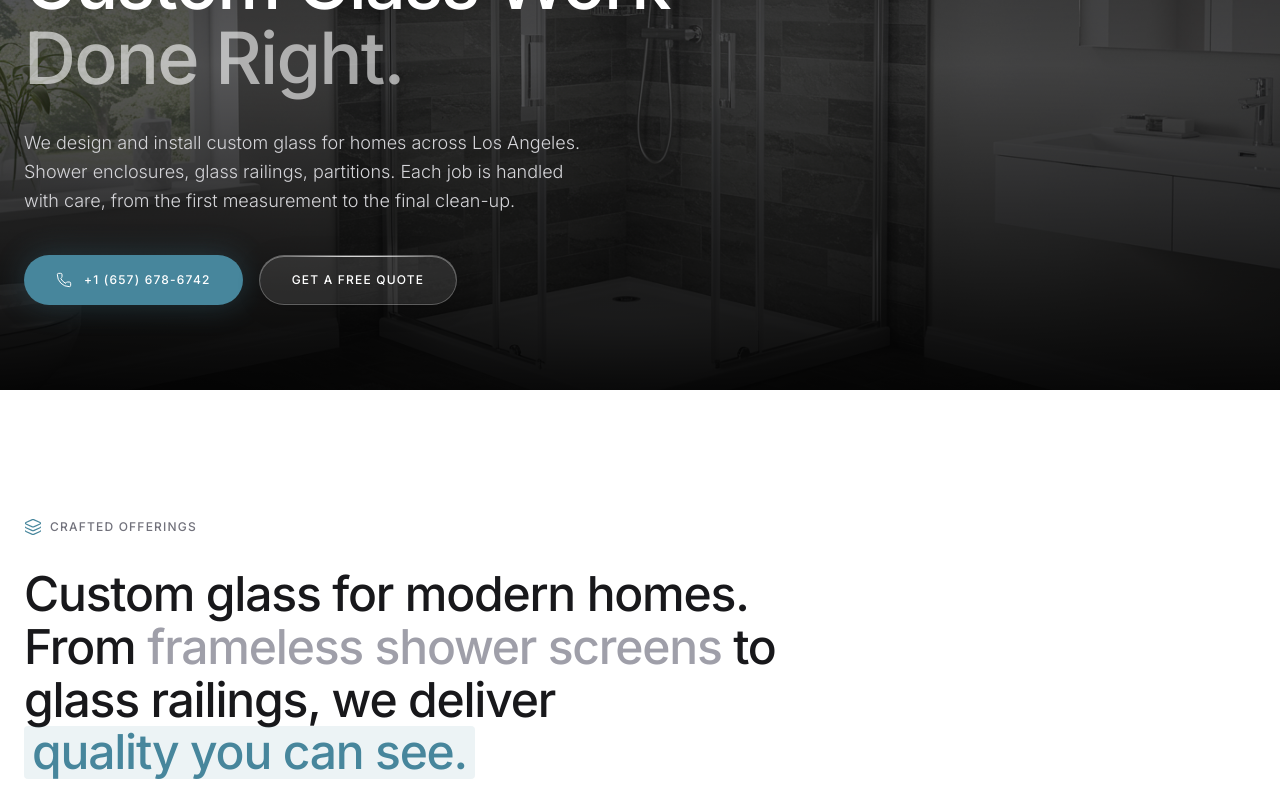
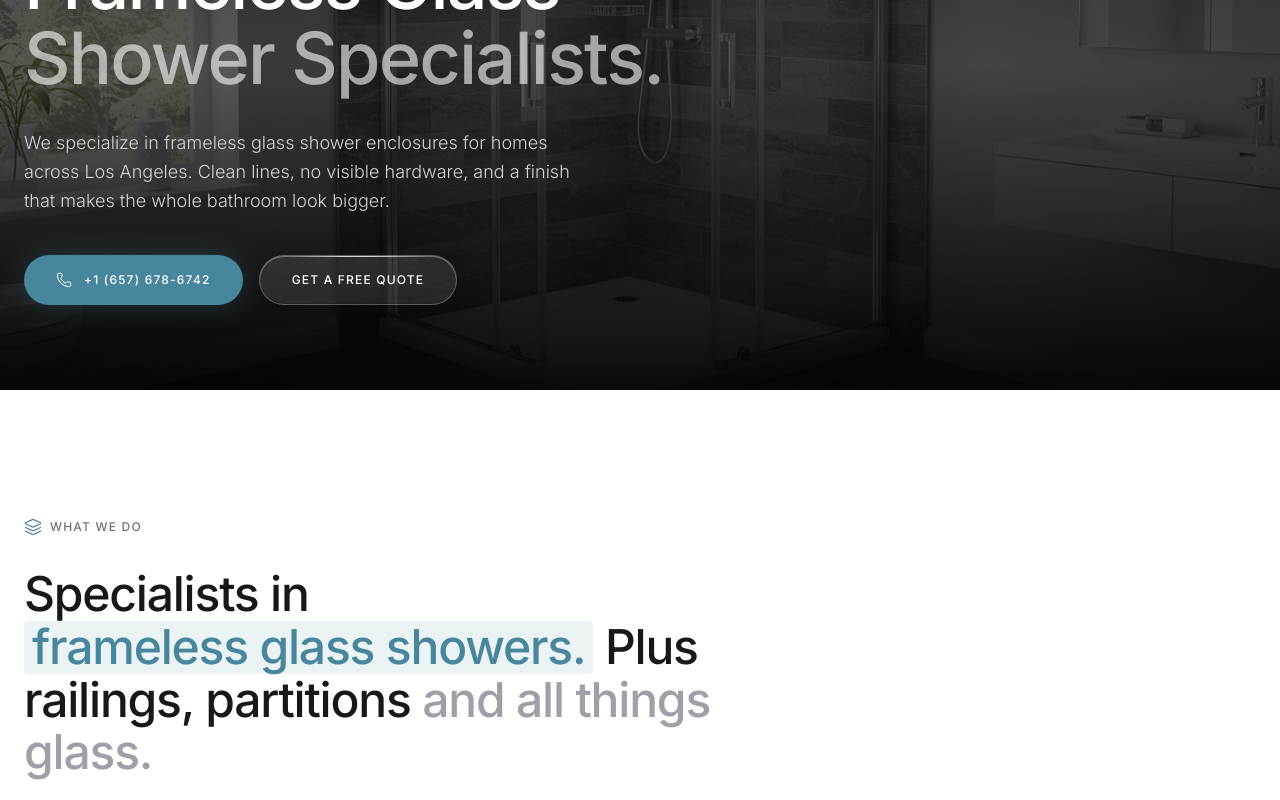
Before and after one commit to gabrieloevangelista/glass, a Next.js app: page / in a window 1280 px wide. Shown: the part 260-1060 px from the top of the page. Built offline with nearby package versions, Linux system fonts and the light colour scheme.

Commit message:
feat: add Hero and Services components to landing page

```diff
--- a/src/components/Hero.tsx
+++ b/src/components/Hero.tsx
@@ -24,11 +24,11 @@ export default function Hero() {
               <span className="text-xs font-medium tracking-widest uppercase">Los Angeles · Beverly Hills · Malibu</span>
             </div>
           <h1 className="text-4xl md:text-7xl font-medium text-white tracking-tight leading-[1.05] mb-8 animate-on-scroll">
-            Custom Glass Work <br />
-            <span className="text-white/60">Done Right.</span>
+            Frameless Glass <br />
+            <span className="text-white/60">Shower Specialists.</span>
           </h1>
           <p className="text-lg text-zinc-300 max-w-xl font-light leading-relaxed animate-on-scroll">
-            We design and install custom glass for homes across Los Angeles. Shower enclosures, glass railings, partitions. Each job is handled with care, from the first measurement to the final clean-up.
+            We specialize in frameless glass shower enclosures for homes across Los Angeles. Clean lines, no visible hardware, and a finish that makes the whole bathroom look bigger.
           </p>
 
           <div className="flex flex-col sm:flex-row gap-4 mt-10 animate-on-scroll">
--- a/src/components/Services.tsx
+++ b/src/components/Services.tsx
@@ -9,13 +9,13 @@ export default function Services() {
           <div className="lg:col-span-8 animate-on-scroll">
             <div className="flex items-center gap-2 mb-8">
               <Layers size={18} strokeWidth={1.5} className="text-primary" />
-              <span className="text-xs text-zinc-500 font-medium uppercase tracking-widest">Crafted Offerings</span>
+              <span className="text-xs text-zinc-500 font-medium uppercase tracking-widest">What We Do</span>
             </div>
             <h2 className="text-3xl md:text-5xl font-medium tracking-tight text-zinc-900 leading-[1.1]">
-              Custom glass for modern homes. From{' '}
-              <span className="text-zinc-400">frameless shower screens</span>{' '}
-              to glass railings, we deliver{' '}
-              <span className="text-primary bg-primary/10 px-2 rounded-sm inline-block">quality you can see.</span>
+              Specialists in{' '}
+              <span className="text-primary bg-primary/10 px-2 rounded-sm inline-block">frameless glass showers.</span>{' '}
+              Plus railings, partitions{' '}
+              <span className="text-zinc-400">and all things glass.</span>
             </h2>
           </div>
 
```
